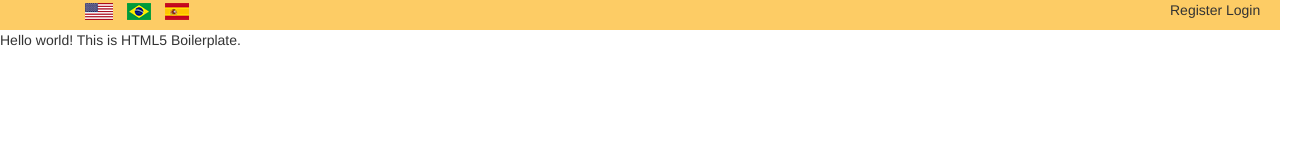
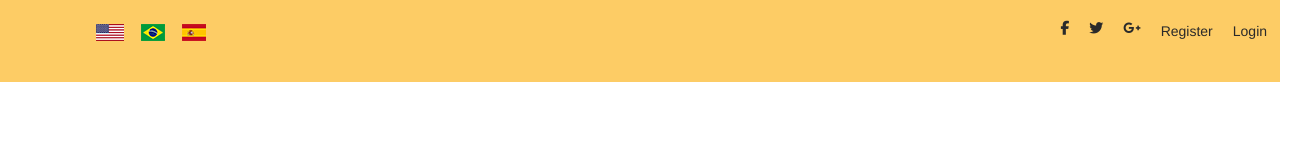
Before and after one commit to PawelSzy/ecomerce, a website: page index.html in a window 1280 px wide. Shown: the whole page, 1305 px wide, since content can reach past the window. Drawn offline with nearby package versions, Linux system fonts and the light colour scheme.

Commit message:
Start working on header

```diff
--- a/index.html
+++ b/index.html
@@ -10,7 +10,7 @@
   <link rel="manifest" href="site.webmanifest">
   <link rel="apple-touch-icon" href="icon.png">
   <!-- Place favicon.ico in the root directory -->
-
+  <script src="https://kit.fontawesome.com/c5c29ae3aa.js"></script>
   <link rel="stylesheet" href="css/normalize.css">
   <link rel="stylesheet" href="css/main.css">
 
@@ -31,32 +31,43 @@
   <!-- Add your site or application content here -->
   <header class="header">
     <div class="container d-flex">
-      <div class="header__flags col-2">
-        <img src="./img/usa-flag.png" class="header__flags__flag header_flags__flag--usa">
-        <img src="./img/brazil-flag.png" class="header__flags__flag header_flags__flag--brazil">
-        <img src="./img/spain-flag.png" class="header__flags__flag header_flags__flag--spain">
-      </div>
+      <nav class="navbar navbar-light navbar-expand-lg w-100">
+        <div class="navbar-brand header__flags col-2 d-flex" >
+            <a class="header__flags__flag header_flags__flag--usa" href=""><img src="./img/usa-flag.png"></a>
+            <a class="header__flags__flag header_flags__flag--brazil" href=""><img src="./img/brazil-flag.png"></a>
+            <a class="header__flags__flag header_flags__flag--spain" href=""><img src="./img/spain-flag.png"     ></a>
+        </div>
 
-      <div class="header__contact-icons contact-icons col-2 offset-7"></div>
+        <button class="navbar-toggler" type="button" data-toggle="collapse" data-target="#navbarNavAltMarkup" aria-controls="navbarNavAltMarkup" aria-expanded="false" aria-label="Toggle navigation">
+          <span class="navbar-toggler-icon"></span>
+        </button>
 
-      <div class="header__login align-self-end col-2">
-        <ul>
-          <il class="header_login__element header_login__element--register">Register</il>
-          <il class="header_login__element header_login__element--login">Login</il>
-        </ul>
-      </div>
+        <div class="collapse navbar-collapse" id="navbarNavAltMarkup">
+
+          <div class="d-flex align-self-end col-2 header__login">
+            <a class="nav-item nav-link header__contact-icon fab fa-facebook-f"></a>
+
+            <a class="nav-item nav-link header__contact-icon fab fa-twitter"></a>
+
+            <a class="nav-item nav-link header__contact-icon fab fa-google-plus-g"></a>
+
+            <a href="" class="active nav-item nav-link header_login__element header_login__element--register">Register</a>
+
+            <a href="" class="nav-item nav-link header_login__element header_login__element--login">Login</a>
+          </div>
+        </div>
+      </nav>
     </div>
   </header>
   <nav></nav>
   <main></main>
   <footer></footer>
-  <p>Hello world! This is HTML5 Boilerplate.</p>
   <script src="js/vendor/modernizr-3.7.1.min.js"></script>
   <script src="https://code.jquery.com/jquery-3.4.1.min.js" integrity="sha256-CSXorXvZcTkaix6Yvo6HppcZGetbYMGWSFlBw8HfCJo=" crossorigin="anonymous"></script>
   <script>window.jQuery || document.write('<script src="js/vendor/jquery-3.4.1.min.js"><\/script>')</script>
 
   <script src="https://cdnjs.cloudflare.com/ajax/libs/popper.js/1.12.9/umd/popper.min.js" integrity="sha384-ApNbgh9B+Y1QKtv3Rn7W3mgPxhU9K/ScQsAP7hUibX39j7fakFPskvXusvfa0b4Q" crossorigin="anonymous"></script>
-  <script src="/js/bootstrap.min.js"></script>
+  <script src="node_modules/bootstrap/dist/js/bootstrap.min.js"></script>
   <script src="js/plugins.js"></script>
   <script src="js/main.js"></script>
 
--- /dev/null
+++ b/sass/_colors.scss
@@ -0,0 +1,14 @@
+$color-primary: #d9611b;
+$color-secondary: #fdcc65;
+$main-text-color: #2a2a2a;
+
+$bg-primary: $color-primary;
+$bg-secondary: $color-secondary;
+
+//.bg-primary {
+//  background-color: $bg-primary;
+//}
+//
+//.bg-secondary {
+//  background-color: $bg-secondary;
+//}
--- a/sass/_header.scss
+++ b/sass/_header.scss
@@ -2,7 +2,19 @@
   background-color: #fdcc65;
   &__flags {
     &__flag + &__flag {
-      margin-left: 10px;
+      margin-left: 17px;
+    }
+  }
+  &__login {
+    display: flex;
+    flex-direction: column;
+    color: $main-text-color;
+    & a {
+      color: $main-text-color;
+    }
+    @media (min-width: 768px) {
+      float: right;
+      flex-direction: row;
     }
   }
 }
--- a/sass/main.scss
+++ b/sass/main.scss
@@ -268,6 +268,6 @@ textarea {
 $container-max-widths: (
   xl: 1170px,
 );
+@import "colors";
 @import "../node_modules/bootstrap/scss/bootstrap";
-
 @import "header";
```
Also changed, not shown: css/main.css, 1 other file.
